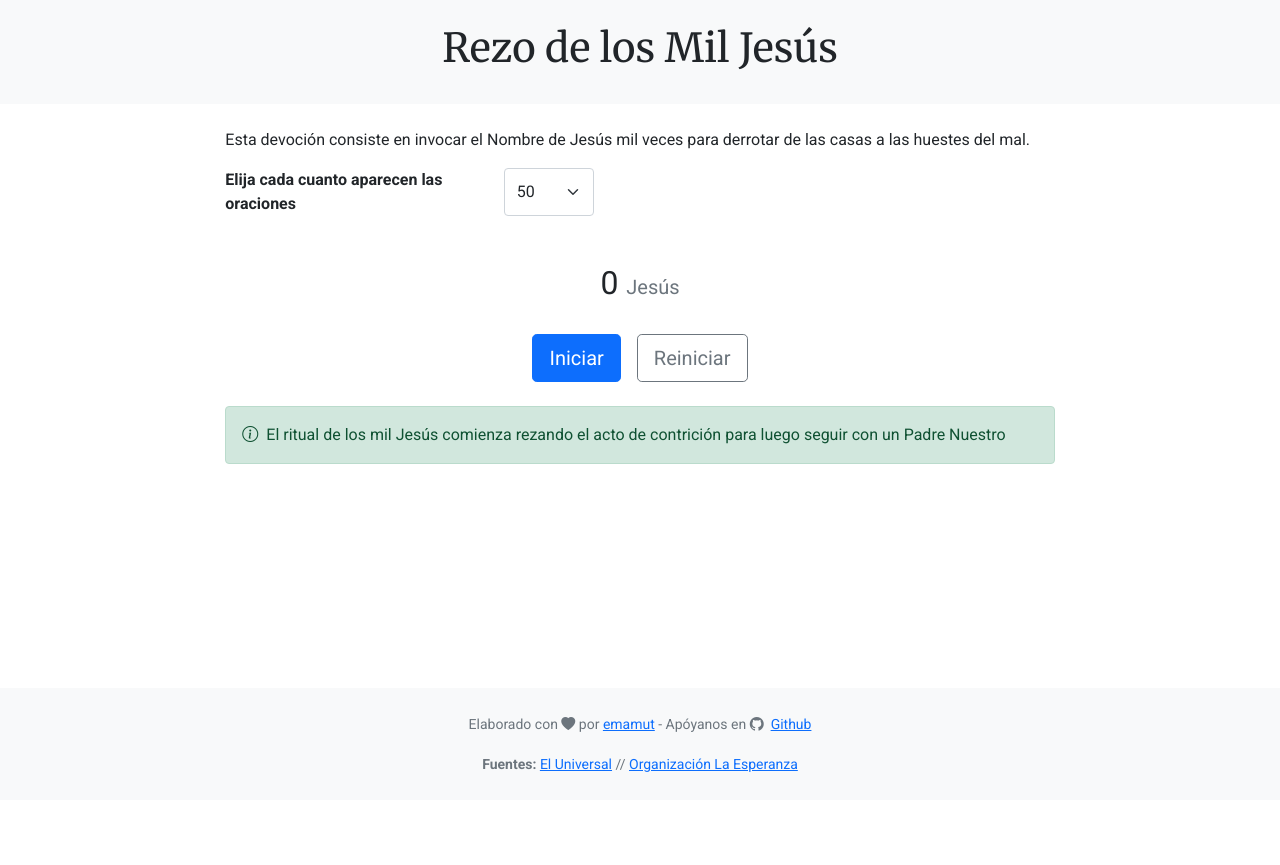
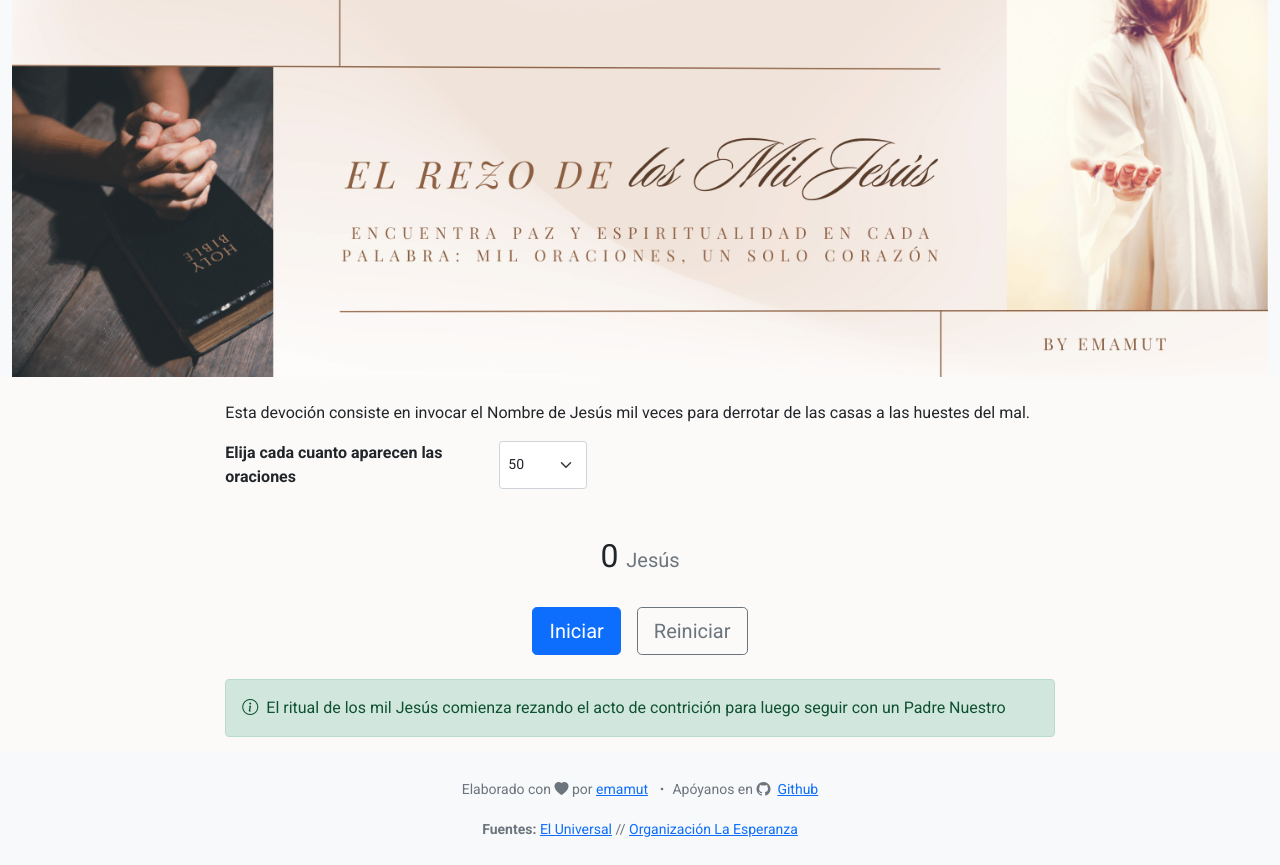
Before and after one commit to emamut/rezo-mil-jesus, a plain HTML site: page index.html in a window 1280 px wide. Before the commit the page ends 800 px from the top, so only its background shows below. Drawn offline with nearby package versions, Linux system fonts and the light colour scheme.

Commit message:
fix(mil-jesus): add assets folder, reorder files and add cover image

```diff
--- a/styles.css
+++ b/assets/css/styles.css
@@ -4,6 +4,7 @@
 
 body {
   font-family: 'Roboto', sans-serif;
+  background-color: #fbfaf8;
 }
 
 .font-merriweather {
--- a/index.html
+++ b/index.html
@@ -22,13 +22,14 @@
       rel="stylesheet"
     />
 
-    <link rel="stylesheet" href="./styles.css" />
+    <link rel="stylesheet" href="./assets/css/styles.css" />
   </head>
   <body>
     <div class="container-fluid min-vh-100 d-flex flex-column" id="app" v-cloak>
-      <header class="row py-4 bg-light">
+      <header class="row bg-light">
         <div class="col text-center">
-          <h1 class="font-merriweather">Rezo de los Mil Jesús</h1>
+          <h1 class="font-merriweather d-none">Rezo de los Mil Jesús</h1>
+          <img src="./assets/img/cover.png" alt="" class="img-fluid" />
         </div>
       </header>
 
@@ -41,7 +42,7 @@
             </p>
             <div class="d-inline-flex flex-row">
               <strong>Elija cada cuanto aparecen las oraciones</strong>
-              <select v-model="each" class="form-select w-25">
+              <select v-model="each" class="form-select form-select-sm w-25">
                 <option value="10">10</option>
                 <option value="20">20</option>
                 <option value="30">30</option>
@@ -93,8 +94,9 @@
           <p class="text-muted">
             <small
               >Elaborado con <i class="bi bi-heart-fill"></i> por
-              <a href="https://www.emamut.dev" target="_blank">emamut</a> -
-              Apóyanos en <i class="bi bi-github"></i>&nbsp;
+              <a href="https://www.emamut.dev" target="_blank">emamut</a>&nbsp;
+              <i class="bi bi-dot"></i> Apóyanos en
+              <i class="bi bi-github"></i>&nbsp;
               <a href="https://github.com/emamut/rezo-mil-jesus" target="_blank"
                 >Github</a
               >
@@ -120,7 +122,7 @@
   </body>
   <script src="https://unpkg.com/vue@3"></script>
 
-  <script src="./js/components/messagesComponent.js"></script>
+  <script src="./assets/js/components/messagesComponent.js"></script>
 
-  <script src="./js/app.js"></script>
+  <script src="./assets/js/app.js"></script>
 </html>
```
Also changed, not shown: assets/img/cover.png (added), assets/js/app.js (renamed from js/app.js), assets/js/components/messagesComponent.js (renamed from js/components/messagesComponent.js).
